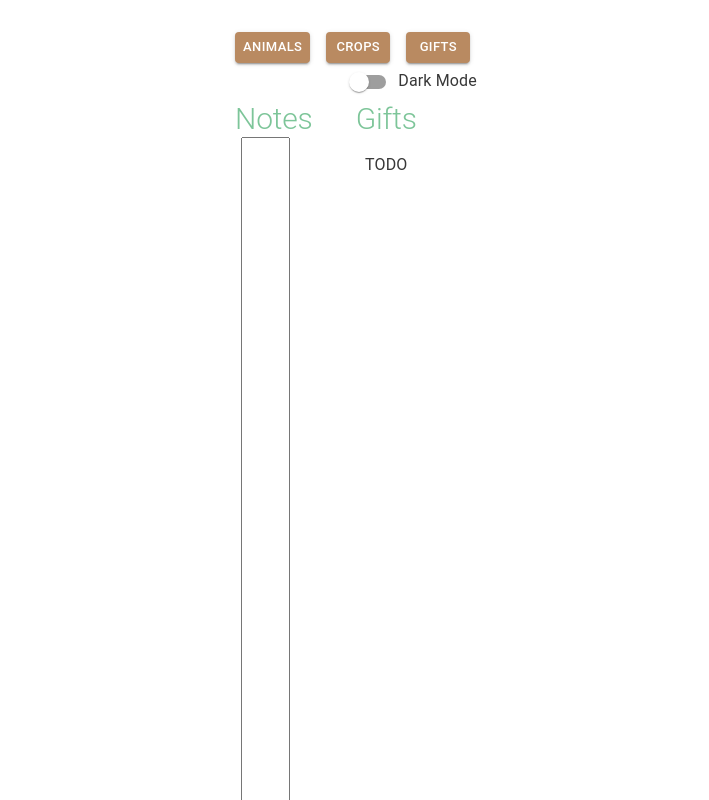
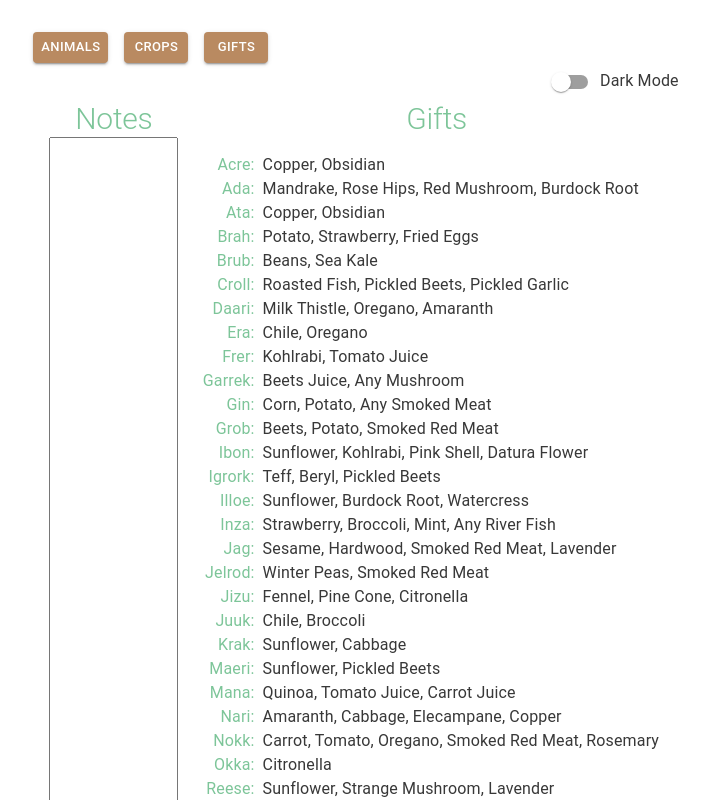
Before and after one commit to piratemermaid/roots-of-pacha-tracker, a React (Vite) app: page /gifts in a window 1280 px wide. Shown: the top 800 px of the page, without its empty margins (284-993 px from the left). Built offline with nearby package versions, Linux system fonts and the light colour scheme.

Commit message:
Display villager gift list

```diff
--- a/src/data/villagers.ts
+++ b/src/data/villagers.ts
@@ -1,4 +1,6 @@
-const VILLAGERS = {
+import type { VillagerData } from '../types/data';
+
+const VILLAGERS: Record<string, VillagerData> = {
   Acre: {
     clan: 'Pachan',
     birthday: { month: 'Winter', day: 17 },
--- a/src/pages/GiftsPage.tsx
+++ b/src/pages/GiftsPage.tsx
@@ -1,5 +1,27 @@
+import { Grid, Typography } from '@mui/material';
+
 import PageLayout from '../components/PageLayout';
+import VILLAGERS from '../data/villagers';
 
 export default function GiftsPage() {
-  return <PageLayout title="Gifts">TODO</PageLayout>;
+  return (
+    <PageLayout title="Gifts">
+      <Grid container direction="column" alignItems="flex-start">
+        {Object.keys(VILLAGERS).map((name) => {
+          const gifts = VILLAGERS[name].gifts;
+
+          return (
+            <Grid item>
+              <Grid container>
+                <Grid item width={60} sx={{ textAlign: 'right', mr: 1 }}>
+                  <Typography color="primary">{name}:</Typography>
+                </Grid>
+                <Grid item>{gifts.join(', ')}</Grid>
+              </Grid>
+            </Grid>
+          );
+        })}
+      </Grid>
+    </PageLayout>
+  );
 }
```
Also changed, not shown: src/types/data.ts (+11 -0 lines).
